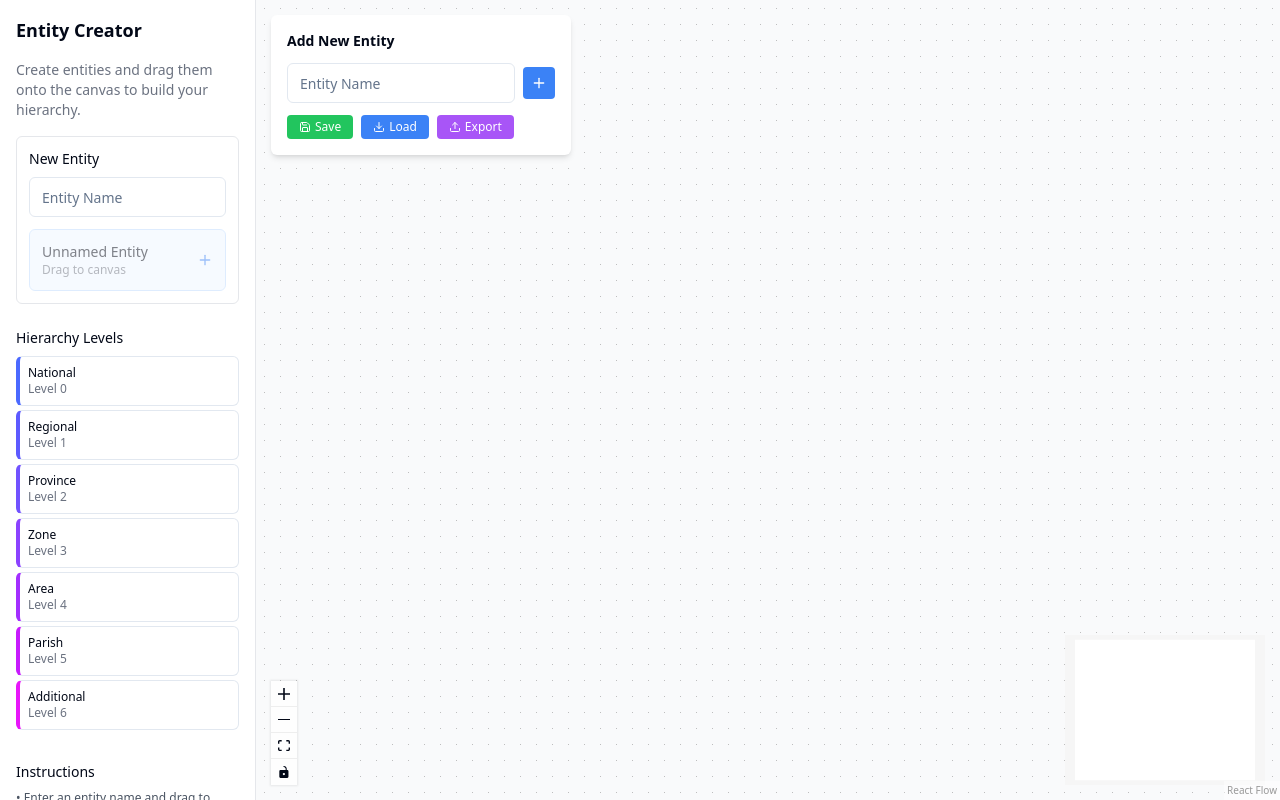
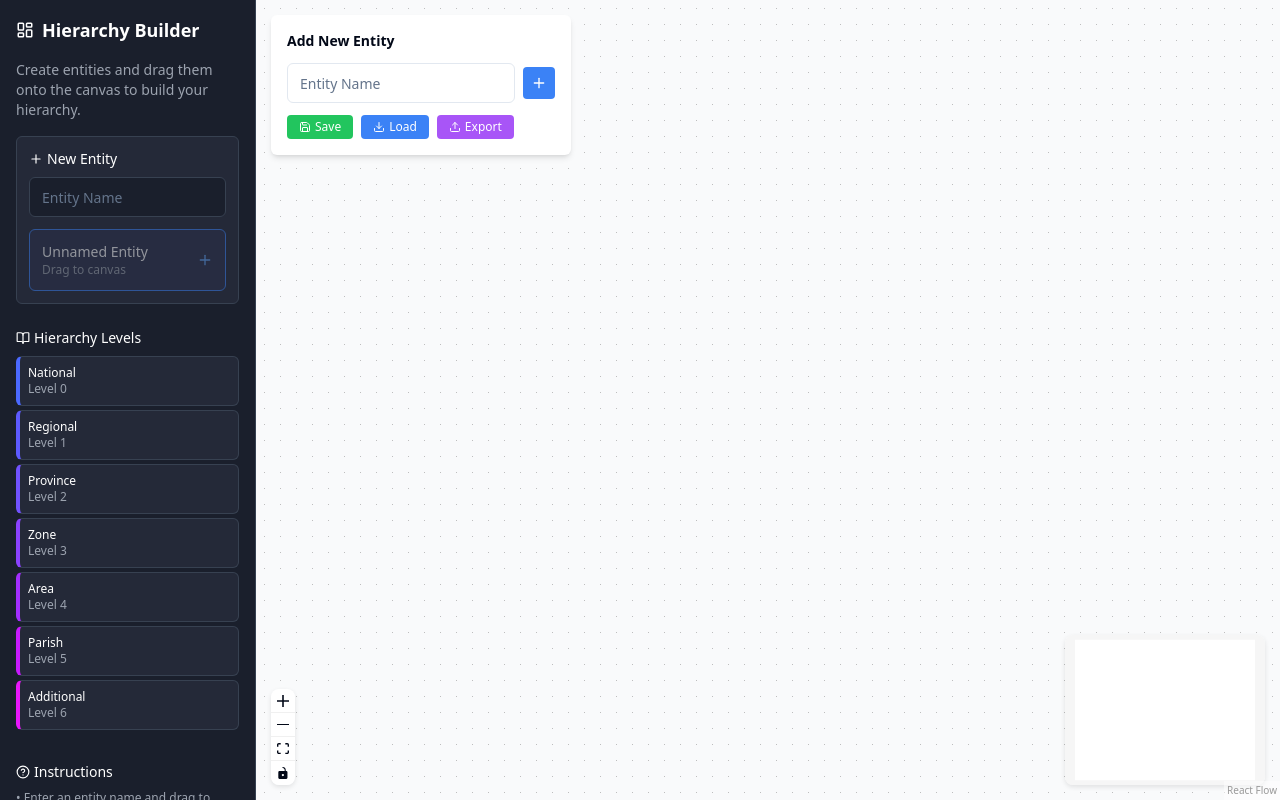
Before and after one commit to fade-proton/hierarchy-flow-craft, a React (Vite) app: page / in a window 1280 px wide. Built offline with nearby package versions, Linux system fonts and the light colour scheme.

Commit message:
Build initial prototype
Implement the basic layout and styling for the application, including color schemes and UI components.

```diff
--- a/src/components/FlowBuilder.tsx
+++ b/src/components/FlowBuilder.tsx
@@ -13,25 +13,17 @@ import {
   Connection,
   NodeTypes,
   Edge,
-  Node
+  Node,
 } from "@xyflow/react";
 import { toast } from "sonner";
 import { Plus, Minus, Move, Save, Download, Upload } from "lucide-react";
 
 import "@xyflow/react/dist/style.css";
 import { Sidebar } from "./Sidebar";
-import HierarchyNode from "./HierarchyNode";
+import HierarchyNode, { HierarchyNodeData } from "./HierarchyNode";
 import { HIERARCHY_LEVELS } from "@/lib/constants";
 import { Input } from "./ui/input";
 
-// Define types for our nodes with hierarchy data
-type HierarchyNodeData = {
-  label: string;
-  level: number;
-  color?: string;
-};
-
-// Define the nodeTypes object with proper typing
 const nodeTypes: NodeTypes = {
   hierarchyNode: HierarchyNode as any, // Use type assertion to bypass type checking
 };
@@ -168,7 +160,7 @@ export const FlowBuilder = () => {
         },
       };
 
-      setNodes((nds) => nds.concat(newNode));
+      setNodes((nds) => [...nds, newNode]);
       setEntityName("");  // Clear input field after creating node
     },
     [reactFlowInstance, setNodes, entityName]
@@ -271,7 +263,7 @@ export const FlowBuilder = () => {
                           level: 0,
                         },
                       };
-                      setNodes((nds) => nds.concat(newNode));
+                      setNodes((nds) => [...nds, newNode]);
                       setEntityName("");
                     }
                   }}
--- a/src/components/HierarchyNode.tsx
+++ b/src/components/HierarchyNode.tsx
@@ -5,7 +5,7 @@ import { cn } from "@/lib/utils";
 import { HIERARCHY_LEVELS } from "@/lib/constants";
 
 // Define the correct type for our node data
-interface HierarchyNodeData {
+export interface HierarchyNodeData {
   label: string;
   level: number;
   color?: string;
--- a/src/components/Sidebar.tsx
+++ b/src/components/Sidebar.tsx
@@ -2,7 +2,7 @@
 import { DragEvent, useState } from "react";
 import { HIERARCHY_LEVELS } from "@/lib/constants";
 import { Input } from "./ui/input";
-import { Plus } from "lucide-react";
+import { Plus, HelpCircle, LayoutDashboard, BookOpen } from "lucide-react";
 
 export const Sidebar = () => {
   const [newEntityName, setNewEntityName] = useState("");
@@ -19,25 +19,31 @@ export const Sidebar = () => {
   };
 
   return (
-    <aside className="w-64 bg-white border-r border-gray-200 p-4 overflow-y-auto">
-      <h2 className="text-lg font-semibold mb-4">Entity Creator</h2>
-      <p className="text-sm text-gray-500 mb-4">
+    <aside className="w-64 bg-[#1A1F2C] text-white border-r border-gray-700 p-4 overflow-y-auto">
+      <h2 className="text-lg font-semibold mb-4 flex items-center">
+        <LayoutDashboard size={18} className="mr-2" />
+        Hierarchy Builder
+      </h2>
+      <p className="text-sm text-gray-400 mb-4">
         Create entities and drag them onto the canvas to build your hierarchy.
       </p>
 
-      <div className="mb-4 p-3 border border-gray-200 rounded-md">
-        <h3 className="text-sm font-medium mb-2">New Entity</h3>
+      <div className="mb-4 p-3 border border-gray-700 rounded-md bg-[#242938]">
+        <h3 className="text-sm font-medium mb-2 flex items-center">
+          <Plus size={14} className="mr-1" />
+          New Entity
+        </h3>
         <div className="flex items-center space-x-2">
           <Input
             value={newEntityName}
             onChange={(e) => setNewEntityName(e.target.value)}
             placeholder="Entity Name"
-            className="text-sm"
+            className="text-sm bg-[#1A1F2C] border-gray-700 text-white"
           />
         </div>
 
         <div
-          className="mt-3 p-3 border border-blue-200 rounded-md bg-blue-50 cursor-move flex items-center justify-between"
+          className="mt-3 p-3 border border-blue-500 rounded-md bg-[#2A304A] cursor-move flex items-center justify-between"
           draggable={newEntityName.trim().length > 0}
           onDragStart={(event) =>
             onDragStart(event, "hierarchyNode", newEntityName)
@@ -48,33 +54,39 @@ export const Sidebar = () => {
         >
           <div>
             <div className="text-sm font-medium">{newEntityName || "Unnamed Entity"}</div>
-            <div className="text-xs text-gray-500">Drag to canvas</div>
+            <div className="text-xs text-gray-400">Drag to canvas</div>
           </div>
-          <Plus size={16} className="text-blue-500" />
+          <Plus size={16} className="text-blue-400" />
         </div>
       </div>
 
       <div className="mt-6">
-        <h3 className="text-sm font-medium mb-2">Hierarchy Levels</h3>
+        <h3 className="text-sm font-medium mb-2 flex items-center">
+          <BookOpen size={14} className="mr-1" />
+          Hierarchy Levels
+        </h3>
         <div className="space-y-1">
           {Object.entries(HIERARCHY_LEVELS).map(([level, label]) => (
             <div
               key={level}
-              className="p-2 border border-l-4 rounded-md text-xs"
+              className="p-2 border border-l-4 rounded-md text-xs bg-[#242938] border-gray-700"
               style={{
                 borderLeftColor: getHierarchyColor(parseInt(level)),
               }}
             >
               <div className="font-medium">{label}</div>
-              <div className="text-gray-500">Level {level}</div>
+              <div className="text-gray-400">Level {level}</div>
             </div>
           ))}
         </div>
       </div>
 
       <div className="mt-8">
-        <h3 className="text-sm font-medium mb-2">Instructions</h3>
-        <ul className="text-xs text-gray-600 space-y-1">
+        <h3 className="text-sm font-medium mb-2 flex items-center">
+          <HelpCircle size={14} className="mr-1" />
+          Instructions
+        </h3>
+        <ul className="text-xs text-gray-400 space-y-1">
           <li>• Enter an entity name and drag to canvas</li>
           <li>• Connect nodes by dragging between handles</li>
           <li>• Double-click on node text to edit</li>
--- a/src/index.css
+++ b/src/index.css
@@ -1,3 +1,4 @@
+
 @tailwind base;
 @tailwind components;
 @tailwind utilities;
@@ -99,3 +100,57 @@
     @apply bg-background text-foreground;
   }
 }
+
+/* Flow Builder Specific Styles */
+.react-flow__node {
+  border-radius: 8px;
+  padding: 10px;
+  box-shadow: 0 2px 5px rgba(0, 0, 0, 0.1);
+  transition: box-shadow 0.2s, border-color 0.2s;
+}
+
+.react-flow__node.selected {
+  box-shadow: 0 0 0 2px #4299e1, 0 2px 5px rgba(0, 0, 0, 0.1);
+}
+
+.react-flow__handle {
+  width: 8px;
+  height: 8px;
+  border-radius: 50%;
+  background-color: #4299e1;
+  border: 2px solid #ffffff;
+}
+
+.react-flow__edge-path {
+  stroke-width: 2;
+}
+
+.react-flow__edge.selected .react-flow__edge-path {
+  stroke: #4299e1;
+  stroke-width: 3;
+}
+
+.react-flow__controls {
+  box-shadow: 0 2px 5px rgba(0, 0, 0, 0.1);
+  border-radius: 8px;
+  overflow: hidden;
+}
+
+.react-flow__controls-button {
+  background-color: #ffffff;
+  border: none;
+  border-bottom: 1px solid #f0f0f0;
+  width: 24px;
+  height: 24px;
+  padding: 5px;
+}
+
+.react-flow__controls-button:hover {
+  background-color: #f5f5f5;
+}
+
+.react-flow__minimap {
+  border-radius: 8px;
+  overflow: hidden;
+  box-shadow: 0 2px 5px rgba(0, 0, 0, 0.1);
+}
```
